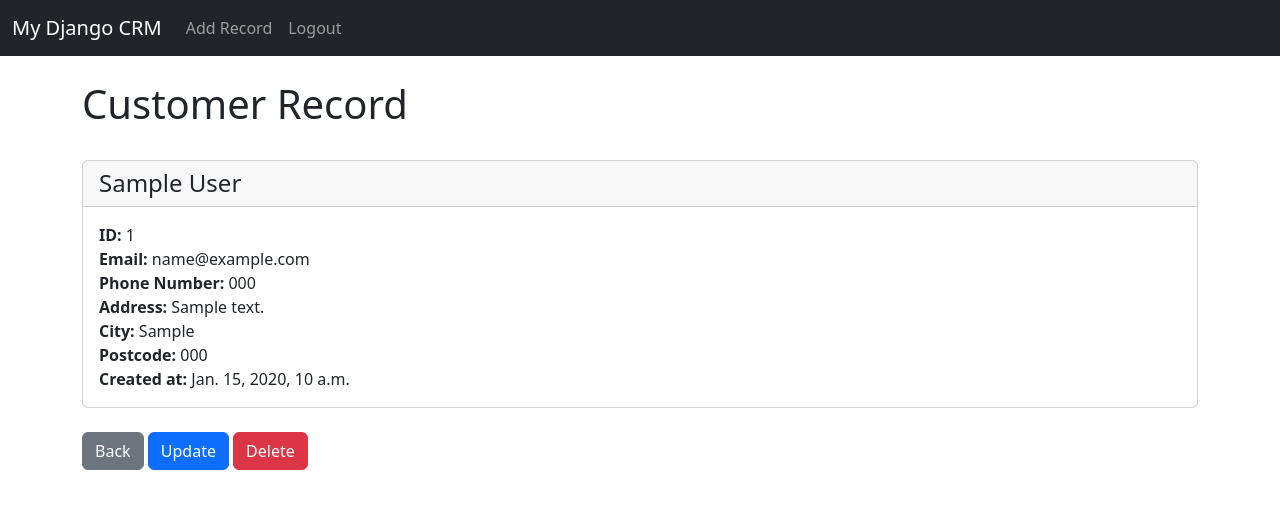
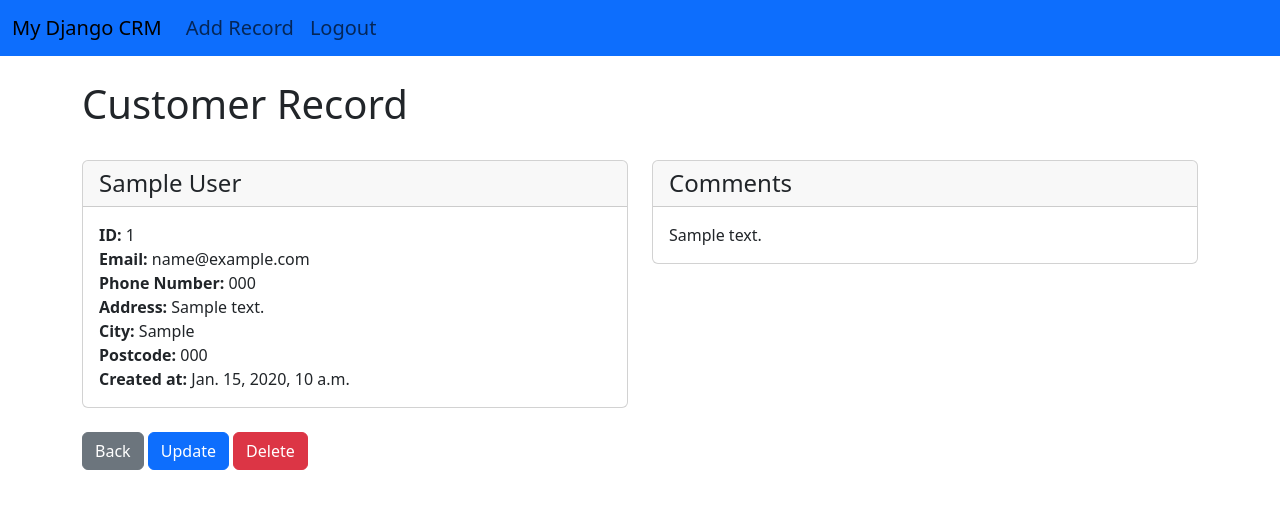
Before and after one commit to Mamba0113/Django-CRM, a Django app: page /record/1 in a window 1280 px wide. Shown: the top 509 px of the page. Run offline with Django 5.2, Linux system fonts and the light colour scheme; a user stored in the database is signed in; tables that the repository leaves empty hold one stand-in row (values such as "Sample post").

Commit message:
adding the option to add comments to customer records and polishing up the UI

```diff
--- a/website/forms.py
+++ b/website/forms.py
@@ -12,6 +12,7 @@ class AddRecordForm(forms.ModelForm):
     address = forms.CharField(required=True, widget=forms.widgets.TextInput(attrs={"placeholder":"Address", "class":"form-control"}), label="")
     city = forms.CharField(required=True, widget=forms.widgets.TextInput(attrs={"placeholder":"City", "class":"form-control"}), label="")
     postcode = forms.CharField(required=True, widget=forms.widgets.TextInput(attrs={"placeholder":"Postcode", "class":"form-control"}), label="")
+    comment = forms.CharField(required=False, widget=forms.widgets.TextInput(attrs={"placeholder":"Comments...", "class":"form-control"}), label="")
 
     class Meta:
         model = Record
--- a/website/models.py
+++ b/website/models.py
@@ -10,6 +10,7 @@ class Record(models.Model):
     address = models.CharField(max_length=100)
     city = models.CharField(max_length=50)
     postcode = models.CharField(max_length=10)
+    comment = models.TextField(blank=True, null=True)
 
     def __str__(self):
         return(f"{self.first_name} {self.last_name}")
--- a/website/templates/add_record.html
+++ b/website/templates/add_record.html
@@ -8,7 +8,6 @@
     {% csrf_token %}
     {{ form.as_p }}
 
-
     <a href="{% url 'home' %}" class="btn btn-secondary">Back</a>
 
     <button type="submit" class="btn btn-primary">Add Record</button>
--- a/website/templates/navbar.html
+++ b/website/templates/navbar.html
@@ -1,6 +1,6 @@
-<nav class="navbar navbar-expand-lg navbar-dark bg-dark">
+<nav class="navbar navbar-expand-lg navbar bg-primary">
 	<div class="container-fluid">
-		<a class="navbar-brand" href="{% url 'home' %}">My Django CRM</a>
+		<a class="navbar-brand mb-0 h1" href="{% url 'home' %}">My Django CRM</a>
 		<button
 			class="navbar-toggler"
 			type="button"
@@ -13,7 +13,7 @@
 			<span class="navbar-toggler-icon"></span>
 		</button>
 		<div class="collapse navbar-collapse" id="navbarSupportedContent">
-			<ul class="navbar-nav me-auto mb-2 mb-lg-0">
+			<ul class="navbar-nav me-auto mb-0 h5">
 
 				{% if user.is_authenticated %}
 				<li class="nav-item">
--- a/website/templates/record.html
+++ b/website/templates/record.html
@@ -3,6 +3,9 @@
 
 <h1>Customer Record</h1>
 <br/>
+
+<div class="row">
+    <div class="col-sm-6 mb-3 mb-sm-0">
         <div class="card">
             <h4 class="card-header">
                 {{ customer_record.first_name }} {{ customer_record.last_name }}
@@ -19,6 +22,20 @@
                 </p>
             </div>
         </div>
+    </div>
+    <div class="col-sm-6">
+        <div class="card">
+            <h4 class="card-header">
+                Comments
+            </h4>
+            <div class="card-body">
+                <p class="card-text">
+                    {{ customer_record.comment }}
+                </p>
+            </div>
+        </div>
+    </div>
+</div>
 <br/>
 <a href="{% url 'home' %}" class="btn btn-secondary">Back</a>
 
--- a/website/templates/update_record.html
+++ b/website/templates/update_record.html
@@ -8,6 +8,7 @@
 
     {{ form.as_p }}
 
+    <a href="{% url 'home' %}" class="btn btn-secondary">Back</a>
     <button type="submit" class="btn btn-primary">Update Record</button>
 </form>
 {% endblock %}
```
Also changed, not shown: website/migrations/0002_record_comment.py (added). Lines whose indentation alone changed are shown as unchanged.
